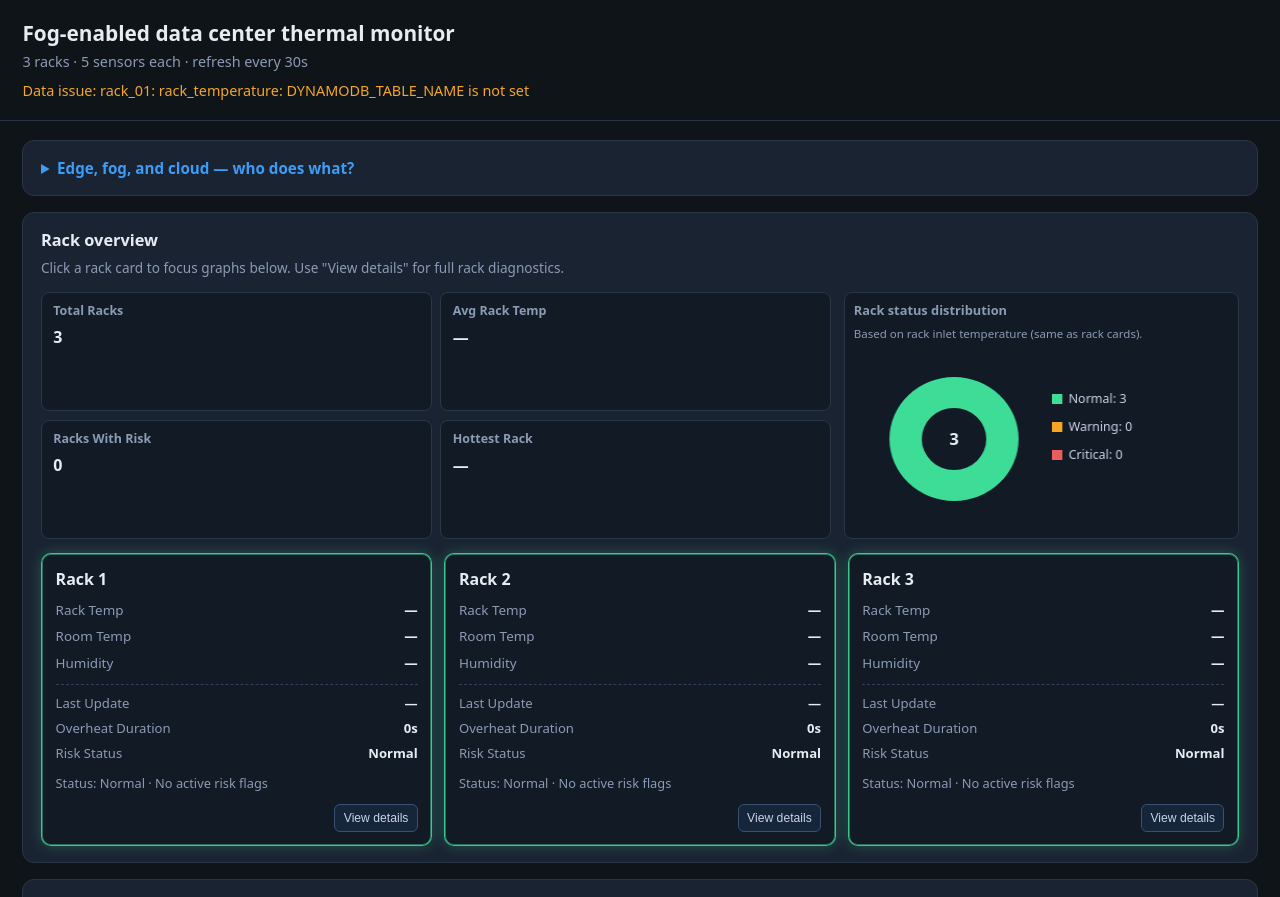
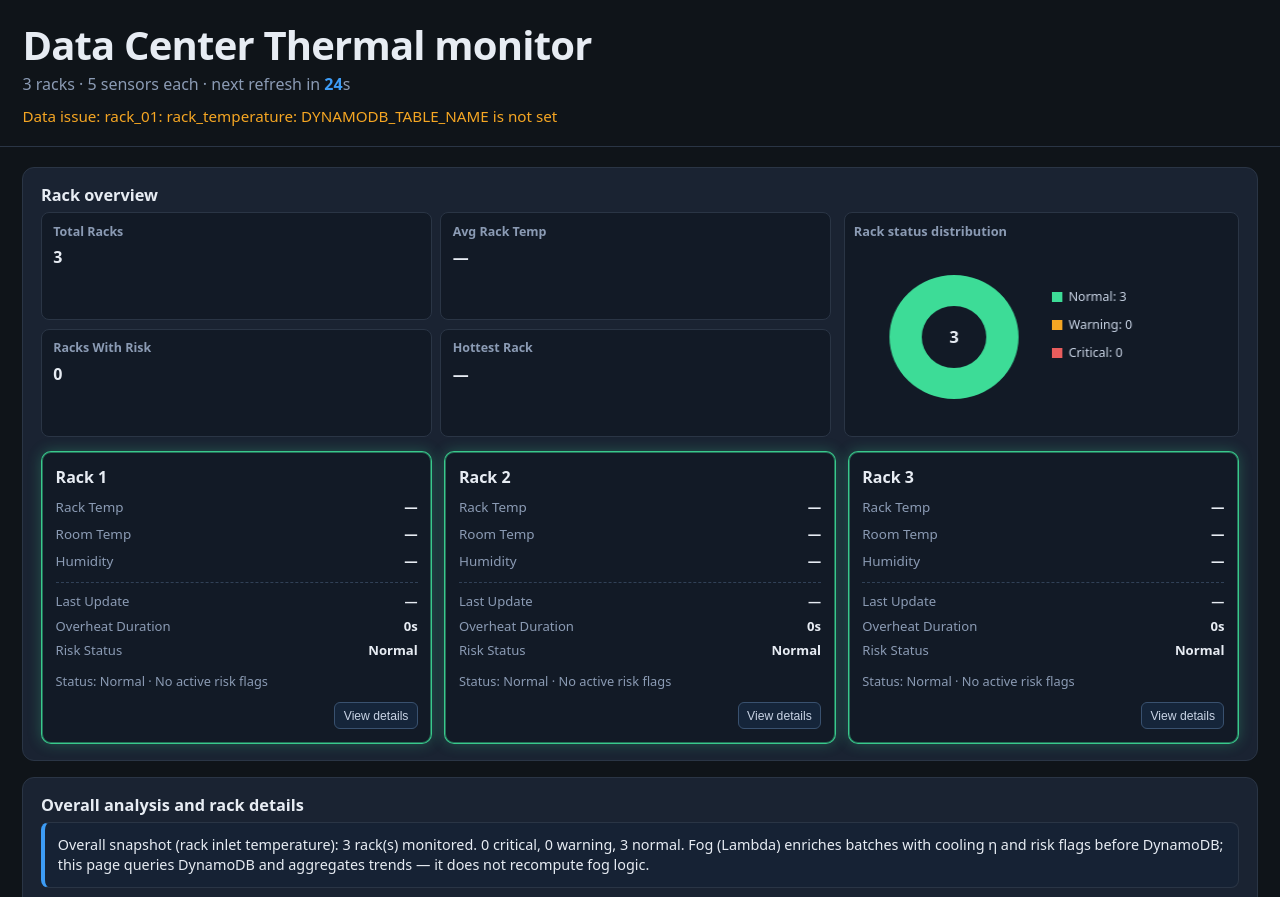
Before and after one commit to AbhishekMudaraddi/FogAndEdge, a Flask app: page / in a window 1280 px wide. Shown: the top 897 px of the page. Run offline with Flask 3, Linux system fonts and the light colour scheme.

Commit message:
changes in front end

```diff
--- a/cloud_app/static/css/style.css
+++ b/cloud_app/static/css/style.css
@@ -21,17 +21,28 @@ body {
 }
 
 .header {
-  padding: 1.1rem 1.4rem;
+  padding: 1.35rem 1.4rem 1.2rem;
   border-bottom: 1px solid #2a3545;
 }
 
-.header h1 {
-  margin: 0 0 0.25rem;
-  font-size: 1.3rem;
+.site-title {
+  margin: 0 0 0.35rem;
+  font-size: clamp(1.85rem, 4.5vw, 2.5rem);
+  font-weight: 700;
+  line-height: 1.15;
+  letter-spacing: -0.02em;
+  color: var(--text);
 }
 
-.sub, .status { margin: 0; color: var(--muted); font-size: 0.9rem; }
+.sub, .status { margin: 0; color: var(--muted); font-size: 0.95rem; }
+.sub { font-size: 1rem; }
 .status { margin-top: 0.55rem; color: var(--accent); }
+
+.refresh-countdown {
+  font-variant-numeric: tabular-nums;
+  font-weight: 700;
+  color: var(--accent);
+}
 
 .layout {
   padding: 1.2rem 1.4rem 2rem;
@@ -47,39 +58,7 @@ body {
   margin-bottom: 1rem;
 }
 
-details.data-flow {
-  cursor: pointer;
-}
-
-details.data-flow summary {
-  font-weight: 600;
-  font-size: 0.95rem;
-  color: var(--accent);
-}
-
-details.data-flow .data-flow-body {
-  margin-top: 0.75rem;
-  padding-top: 0.75rem;
-  border-top: 1px dashed #314157;
-}
-
-details.data-flow .data-flow-body p {
-  margin: 0 0 0.65rem;
-  font-size: 0.86rem;
-  color: var(--text);
-  line-height: 1.45;
-}
-
-details.data-flow .data-flow-body code {
-  font-size: 0.78rem;
-  background: #101723;
-  padding: 0.12rem 0.35rem;
-  border-radius: 4px;
-  border: 1px solid #2a3545;
-}
-
 .panel h2 { margin: 0 0 0.3rem; font-size: 1.02rem; }
-.hint { margin: 0 0 0.9rem; color: var(--muted); font-size: 0.85rem; }
 
 .overview-analytics {
   display: grid;
@@ -125,13 +104,6 @@ details.data-flow .data-flow-body code {
   margin: 0 0 0.4rem;
   font-size: 0.8rem;
   color: var(--muted);
-}
-
-.overview-pie-note {
-  margin: 0 0 0.45rem;
-  font-size: 0.72rem;
-  color: var(--muted);
-  line-height: 1.35;
 }
 
 .overview-pie-wrap canvas {
--- a/cloud_app/static/js/dashboard.js
+++ b/cloud_app/static/js/dashboard.js
@@ -10,6 +10,7 @@
   }
   const cfg = readAppConfig();
   const POLL_MS = cfg.pollIntervalMs || 30000;
+  const REFRESH_SEC = Math.max(1, Math.round(POLL_MS / 1000));
   const SENSOR_ORDER = [
     "rack_temperature",
     "room_temperature",
@@ -57,6 +58,12 @@
   const rackAlertMeta = {}; // rack_id -> last alert metadata
   let activeAlerts = [];
   let refreshTick = 0;
+  let secUntilRefresh = REFRESH_SEC;
+
+  function updateCountdownDisplay() {
+    const el = document.getElementById("refresh-countdown");
+    if (el) el.textContent = String(Math.max(0, secUntilRefresh));
+  }
 
   function setStatus(text, ok) {
     if (!statusEl) return;
@@ -588,7 +595,7 @@
         const labels = readings.map((r) => (r.timestamp || "").slice(11, 19));
         const values = readings.map((r) => parseFloat(r.value)).filter((v) => Number.isFinite(v));
         if (!values.length) {
-          sensorResults.push({ st, trend: "no-data", volatility: "n/a", latest: null });
+          sensorResults.push({ st, trend: "no-data", latest: null });
           seriesBySensor[st] = { labels: [], values: [], metaText: "No data" };
           continue;
         }
@@ -596,19 +603,11 @@
         const oldest = values[0];
         const drift = latest - oldest;
         const trend = drift > 0.25 ? "rising" : drift < -0.25 ? "falling" : "stable";
-        const mean = values.reduce((a, b) => a + b, 0) / values.length;
-        const variance = values.reduce((acc, v) => acc + (v - mean) * (v - mean), 0) / values.length;
-        const stdev = Math.sqrt(variance);
-        let metaText = `Latest ${latest.toFixed(2)} · ${trend} · σ ${stdev.toFixed(2)}`;
-        if (values.length > 1) {
-          const prev = values[values.length - 2];
-          const delta = latest - prev;
-          metaText += ` · Δ ${delta >= 0 ? "+" : ""}${delta.toFixed(2)} vs prior`;
-        }
-        sensorResults.push({ st, trend, volatility: stdev.toFixed(2), latest });
+        const metaText = `Latest: ${latest.toFixed(2)}`;
+        sensorResults.push({ st, trend, latest });
         seriesBySensor[st] = { labels, values, metaText };
       } catch (_) {
-        sensorResults.push({ st, trend: "error", volatility: "n/a", latest: null });
+        sensorResults.push({ st, trend: "error", latest: null });
         seriesBySensor[st] = { labels: [], values: [], metaText: "Load failed" };
       }
     }
@@ -627,23 +626,9 @@
       if (flagRow.static_risk) riskFlags.push("Static risk flagged (low humidity)");
     }
 
-    const ce = fogCoolingEfficiency(latestByType || {});
-    const ceDisplay = ce === null ? "— (needs rack, room, outdoor in same batch)" : ce.toFixed(6);
-    const fogTable =
-      `<table class="modal-table modal-table--compact"><tbody>` +
-      `<tr><th scope="row">Cooling efficiency η</th><td>${ceDisplay} <span class="modal-hint-inline">(room−outdoor)/rack</span></td></tr>` +
-      `<tr><th scope="row">Overheating</th><td>${flagRow && flagRow.overheating ? "Yes" : "No"}</td></tr>` +
-      `<tr><th scope="row">Cooling failure</th><td>${flagRow && flagRow.cooling_failure ? "Yes" : "No"}</td></tr>` +
-      `<tr><th scope="row">Static risk</th><td>${flagRow && flagRow.static_risk ? "Yes" : "No"}</td></tr>` +
-      `<tr><th scope="row">Active flag count</th><td>${riskCount(latestByType || {})}</td></tr>` +
-      `</tbody></table>`;
-
     const trendRows = sensorResults
-      .map((r) => `<tr><td>${LABELS[r.st]}</td><td>${r.trend}</td><td>${r.volatility}</td></tr>`)
+      .map((r) => `<tr><td>${LABELS[r.st]}</td><td>${r.trend}</td></tr>`)
       .join("");
-    const riskHtml = riskFlags.length
-      ? `<div class="modal-risk-list">${riskFlags.map((x) => `<div class="modal-risk-item">${x}</div>`).join("")}</div>`
-      : "<p class='modal-ok'>No operational flags from fog layer for this rack.</p>";
 
     const chartBoxes = SENSOR_ORDER.map((st) => {
       const primary = st === "rack_temperature" ? " modal-chart-box--primary" : "";
@@ -656,7 +641,7 @@
       );
     }).join("");
 
-    rackModalSub.textContent = `Rack: ${rackId} · Charts: last ${MODAL_POINTS} points · ${new Date().toLocaleTimeString()}`;
+    rackModalSub.textContent = rackId;
     rackModalBody.innerHTML =
       `<section class="modal-section modal-section--visual">` +
       `<h4>Status and warnings</h4>` +
@@ -664,17 +649,13 @@
       `<div class="modal-pie-wrap"><h5>Sensor state (now)</h5><canvas id="modal-health-pie" width="200" height="200"></canvas><p class="modal-pie-legend">By per-sensor thresholds (not rack card rule).</p></div>` +
       `<div class="modal-banners">${buildModalBanners(latestByType, sensorResults, riskFlags)}</div>` +
       `</div></section>` +
-      `<section class="modal-section"><h4>Fog layer output (Lambda → DynamoDB)</h4>` +
-      `<p class="modal-section-hint">These fields are computed when SQS messages are processed, then stored on each reading. The cloud app only reads and visualizes them (no duplicate fog logic).</p>${fogTable}` +
-      `<p class="modal-section-hint">Tip: structured JSON logs per rack batch appear in CloudWatch (filter <code>enrichment_batch</code>).</p></section>` +
       `<section class="modal-section"><h4>Trend charts (oldest → newest)</h4><p class="modal-section-hint">Dashed lines on rack temperature: warning ${RACK_TEMP_WARN_C}°C and critical ${RACK_TEMP_CRIT_C}°C.</p>` +
       `<div class="modal-charts-grid">${chartBoxes}</div></section>` +
       `<section class="modal-section"><h4>Current readings</h4><table class="modal-table"><thead><tr><th>Sensor</th><th>Value</th><th>State</th></tr></thead><tbody>${sensorHealthRows(
         latestByType
       )}</tbody></table></section>` +
-      `<section class="modal-section"><h4>Trend summary</h4><table class="modal-table"><thead><tr><th>Sensor</th><th>Trend</th><th>Volatility</th></tr></thead><tbody>${trendRows}</tbody></table></section>` +
-      `<section class="modal-section"><h4>Operational flags</h4>${riskHtml}</section>` +
-      "<section class='modal-section'><h4>Recommended actions</h4><ul class='modal-list'><li>If rack temperature is rising while airflow is falling, inspect cooling fan paths.</li><li>If humidity is low and static risk is flagged, increase humidity control in this zone.</li><li>Use volatility: sustained high σ on rack temperature can mean unstable load or sensor placement issues.</li></ul></section>";
+      `<section class="modal-section"><h4>Trend summary</h4><table class="modal-table"><thead><tr><th>Sensor</th><th>Trend</th></tr></thead><tbody>${trendRows}</tbody></table></section>` +
+      "<section class='modal-section'><h4>Recommended actions</h4><ul class='modal-list'><li>If rack temperature is rising while airflow is falling, inspect cooling fan paths.</li><li>If humidity is low and static risk is flagged, increase humidity control in this zone.</li><li>If rack temperature keeps climbing on the chart, check cooling and workload.</li></ul></section>";
 
     const pieCanvas = rackModalBody.querySelector("#modal-health-pie");
     drawModalSensorHealthPie(pieCanvas, latestByType || {});
@@ -792,6 +773,17 @@
   document.addEventListener("keydown", (evt) => {
     if (evt.key === "Escape") closeModal();
   });
+
   refreshAll();
-  setInterval(refreshAll, POLL_MS);
+  secUntilRefresh = REFRESH_SEC;
+  updateCountdownDisplay();
+
+  setInterval(() => {
+    secUntilRefresh -= 1;
+    if (secUntilRefresh <= 0) {
+      secUntilRefresh = REFRESH_SEC;
+      refreshAll();
+    }
+    updateCountdownDisplay();
+  }, 1000);
 })();
--- a/cloud_app/templates/dashboard.html
+++ b/cloud_app/templates/dashboard.html
@@ -3,44 +3,25 @@
   <head>
     <meta charset="utf-8" />
     <meta name="viewport" content="width=device-width, initial-scale=1" />
-    <title>Thermal monitoring</title>
+    <title>Data Center Thermal Monitor</title>
     <link rel="stylesheet" href="{{ url_for('static', filename='css/style.css') }}" />
   </head>
   <body>
     <header class="header">
-      <h1>Fog-enabled data center thermal monitor</h1>
-      <p class="sub">3 racks · 5 sensors each · refresh every {{ poll_interval_ms // 1000 }}s</p>
+      <h1 class="site-title">Data Center Thermal monitor</h1>
+      <p class="sub">
+        3 racks · 5 sensors each · next refresh in <span id="refresh-countdown" class="refresh-countdown">—</span>s
+      </p>
       <p class="status" id="status-line">Connecting…</p>
     </header>
 
     <main class="layout">
-      <details class="data-flow panel">
-        <summary>Edge, fog, and cloud — who does what?</summary>
-        <div class="data-flow-body">
-          <p>
-            <strong>Edge</strong> simulates 5 sensor types per rack and publishes batches to <strong>SQS</strong> on a configurable interval
-            (<code>SENSOR_FREQUENCY</code>, <code>DISPATCH_RATE</code>).
-          </p>
-          <p>
-            <strong>Fog (Lambda)</strong> consumes each message, derives <strong>cooling efficiency</strong> and boolean <strong>risk flags</strong>
-            from the batch, attaches TTL, and writes enriched items to <strong>DynamoDB</strong>. Check CloudWatch logs for structured JSON lines
-            (<code>event: enrichment_batch</code>) with <code>rack_id</code>, <code>flag_count</code>, and <code>cooling_efficiency</code>.
-          </p>
-          <p>
-            <strong>Cloud (this app)</strong> queries DynamoDB, serves the dashboard, computes <strong>aggregates and charts</strong> in the browser —
-            it does not re-run Lambda logic; it displays fog outputs stored on each reading.
-          </p>
-        </div>
-      </details>
-
       <section class="panel">
         <h2>Rack overview</h2>
-        <p class="hint">Click a rack card to focus graphs below. Use "View details" for full rack diagnostics.</p>
         <div class="overview-analytics">
           <div id="overview-kpis" class="overview-kpis" aria-live="polite"></div>
           <div class="overview-pie-wrap">
             <h3>Rack status distribution</h3>
-            <p class="overview-pie-note">Based on rack inlet temperature (same as rack cards).</p>
             <canvas id="overview-pie" width="360" height="180"></canvas>
           </div>
         </div>
```
